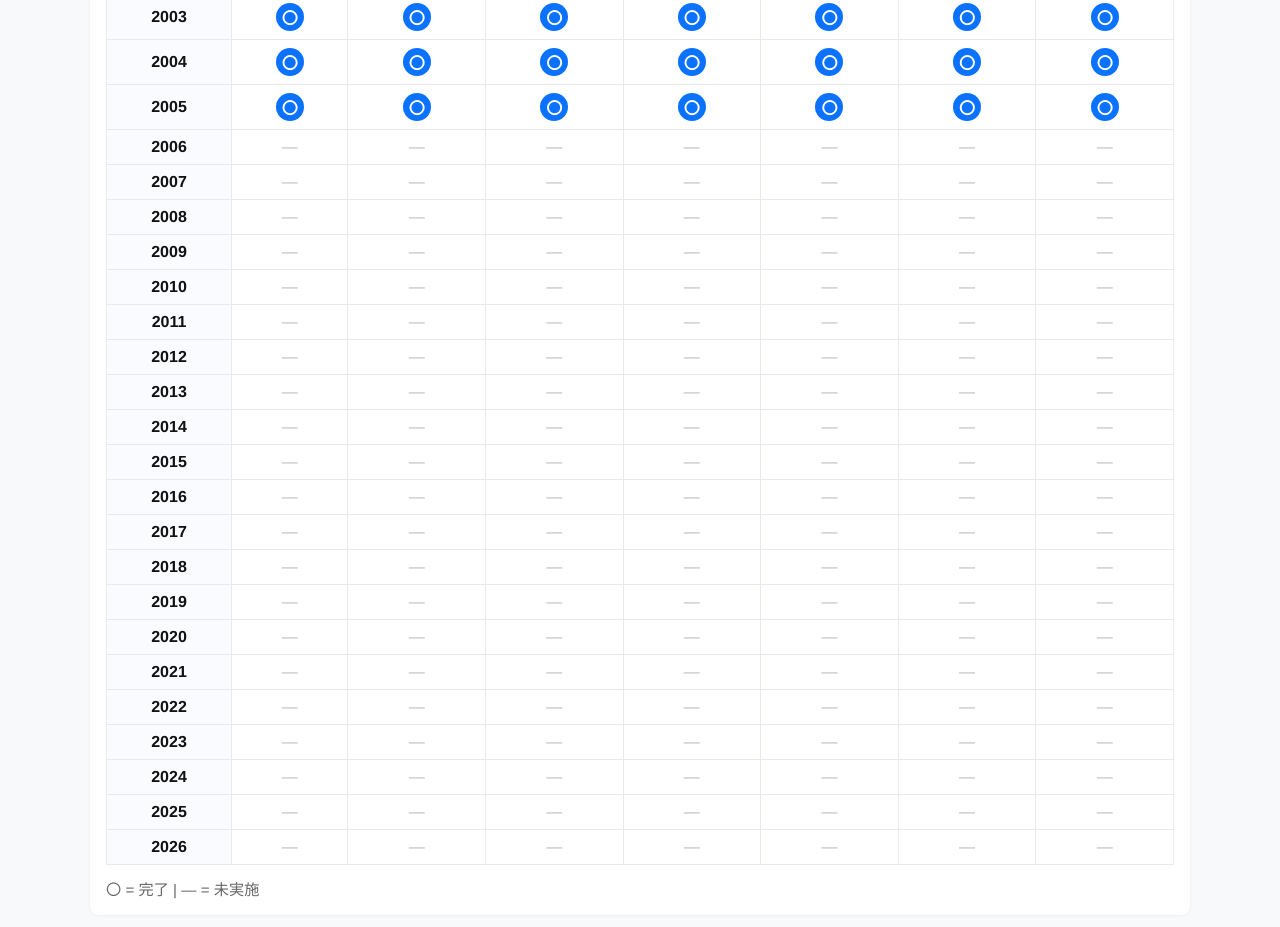
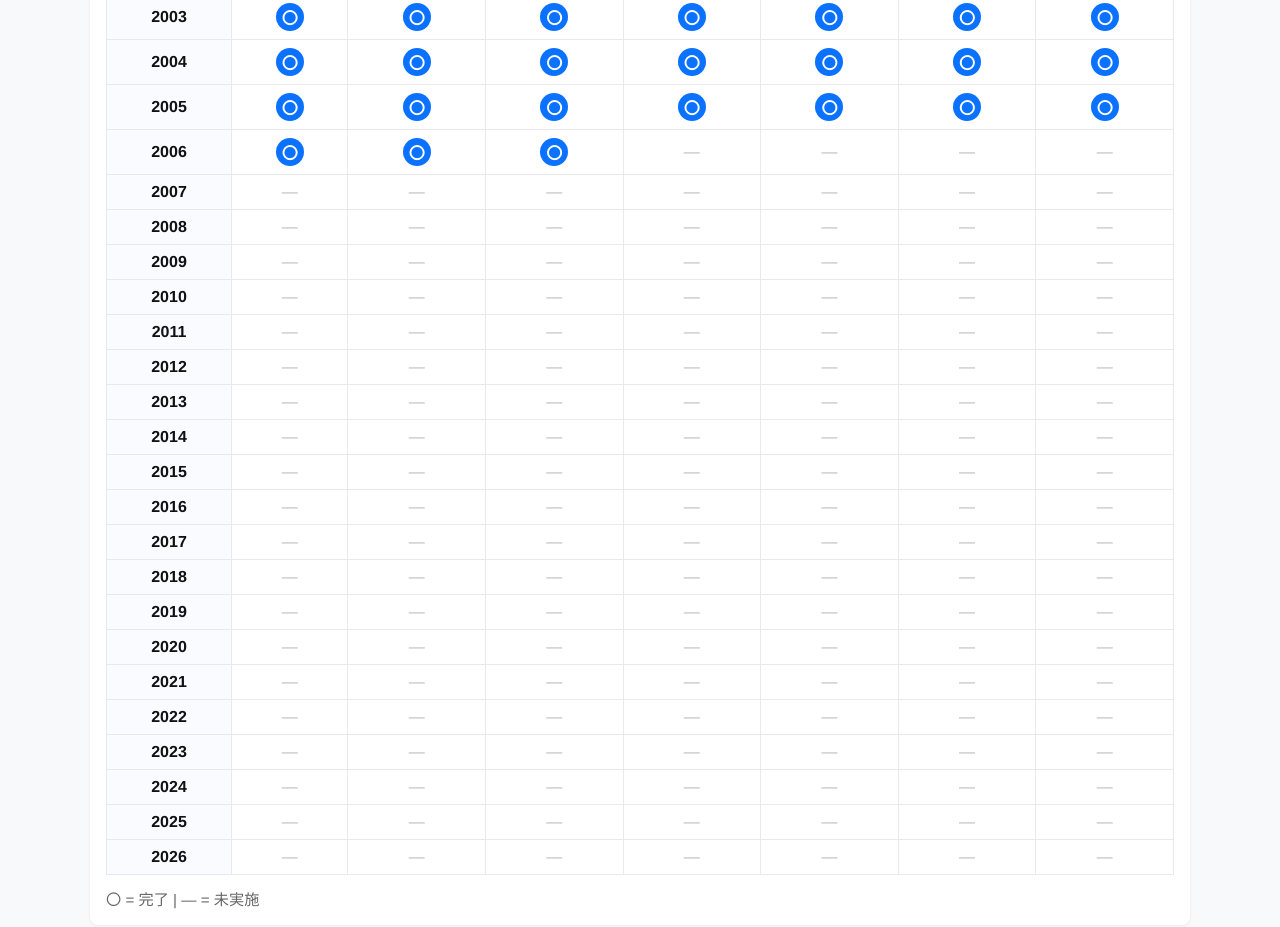
Before and after one commit to xishanben55-dotcom/toudai, a plain HTML site: page index.html in a window 1280 px wide. Shown: the part 851-1778 px from the top of the page. Drawn offline with Linux system fonts and the light colour scheme.

Commit message:
Update index.html

```diff
--- a/index.html
+++ b/index.html
@@ -140,9 +140,9 @@
             </tr>
             <tr>
               <td class="year">2006</td>
-              <td class="empty">&mdash;</td>
-              <td class="empty">&mdash;</td>
-              <td class="empty">&mdash;</td>
+              <td><a class="done" href="2006/S.html">〇</a></td>
+              <td><a class="done" href="2006/Q1.html">〇</a></td>
+              <td><a class="done" href="2006/Q2.html">〇</a></td>
               <td class="empty">&mdash;</td>
               <td class="empty">&mdash;</td>
               <td class="empty">&mdash;</td>
```
